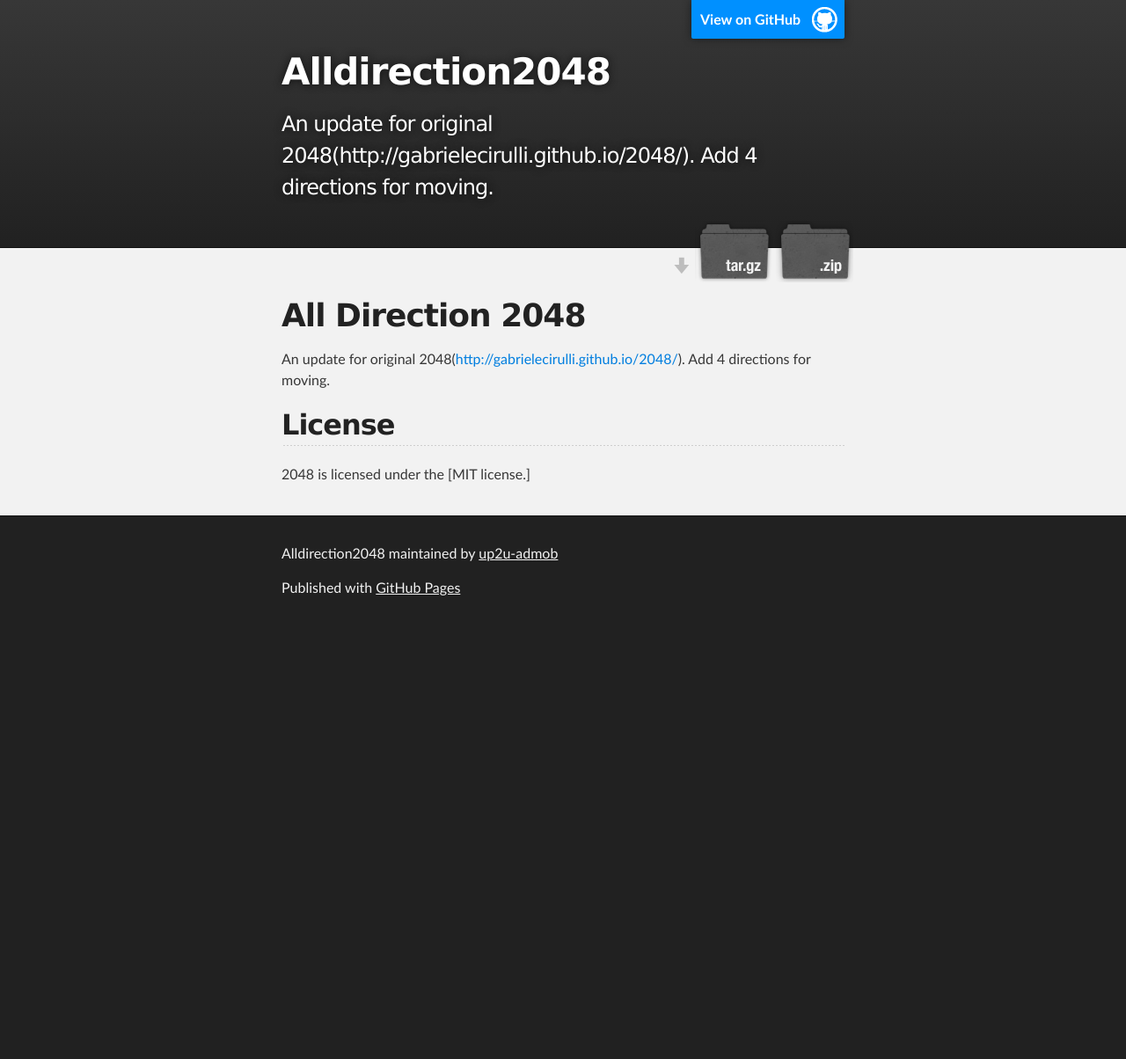
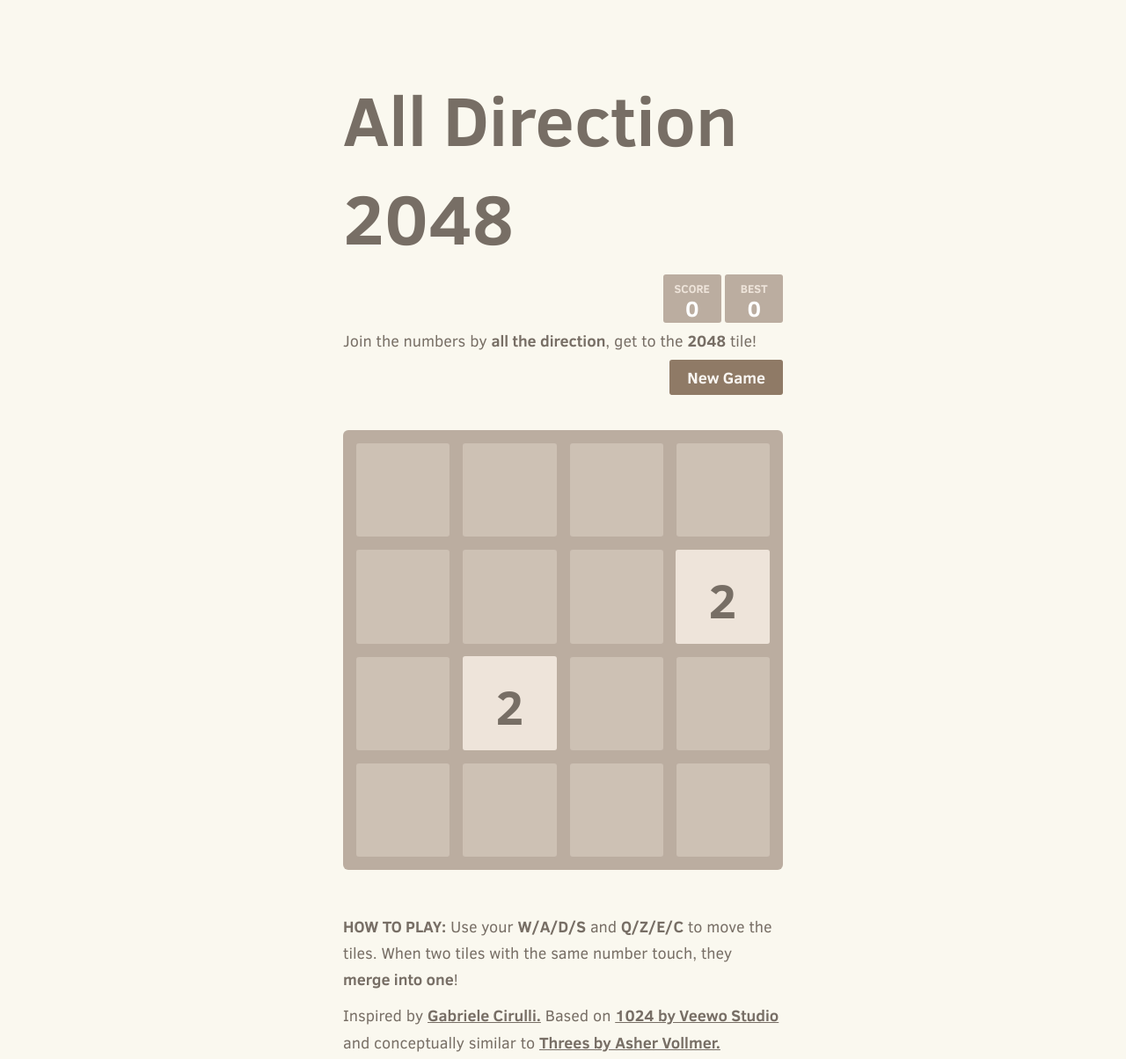
Before and after one commit to up2u-admob/AllDirection2048, a plain HTML site: page index.html in a window 1280 px wide. Shown: the whole page at 88% size. Before the commit the page ends 800 px from the top, so only its background shows below. Drawn offline with Linux system fonts and the light colour scheme.

Commit message:
Update index.html

```diff
--- a/index.html
+++ b/index.html
@@ -1,58 +1,94 @@
 <!DOCTYPE html>
 <html>
+<head>
+  <meta charset="utf-8">
+  <title>All Direction 2048</title>
 
-  <head>
-    <meta charset='utf-8' />
-    <meta http-equiv="X-UA-Compatible" content="chrome=1" />
-    <meta name="description" content="Alldirection2048 : An update for original 2048(http://gabrielecirulli.github.io/2048/). Add 4 directions for moving." />
+  <link href="style/main.css" rel="stylesheet" type="text/css">
+  <link rel="shortcut icon" href="favicon.ico">
+  <link rel="apple-touch-icon" href="meta/apple-touch-icon.png">
+  <link rel="apple-touch-startup-image" href="meta/apple-touch-startup-image-640x1096.png" media="(device-width: 320px) and (device-height: 568px) and (-webkit-device-pixel-ratio: 2)"> <!-- iPhone 5+ -->
+  <link rel="apple-touch-startup-image" href="meta/apple-touch-startup-image-640x920.png"  media="(device-width: 320px) and (device-height: 480px) and (-webkit-device-pixel-ratio: 2)"> <!-- iPhone, retina -->
+  <meta name="apple-mobile-web-app-capable" content="yes">
+  <meta name="apple-mobile-web-app-status-bar-style" content="black">
 
-    <link rel="stylesheet" type="text/css" media="screen" href="stylesheets/stylesheet.css">
-
-    <title>Alldirection2048</title>
-  </head>
-
-  <body>
-
-    <!-- HEADER -->
-    <div id="header_wrap" class="outer">
-        <header class="inner">
-          <a id="forkme_banner" href="https://github.com/up2u-admob/AllDirection2048">View on GitHub</a>
-
-          <h1 id="project_title">Alldirection2048</h1>
-          <h2 id="project_tagline">An update for original 2048(http://gabrielecirulli.github.io/2048/). Add 4 directions for moving.</h2>
-
-            <section id="downloads">
-              <a class="zip_download_link" href="https://github.com/up2u-admob/AllDirection2048/zipball/master">Download this project as a .zip file</a>
-              <a class="tar_download_link" href="https://github.com/up2u-admob/AllDirection2048/tarball/master">Download this project as a tar.gz file</a>
-            </section>
-        </header>
+  <meta name="HandheldFriendly" content="True">
+  <meta name="MobileOptimized" content="320">
+  <meta name="viewport" content="width=device-width, target-densitydpi=160dpi, initial-scale=1.0, maximum-scale=1, user-scalable=no, minimal-ui">
+</head>
+<body>
+  <div class="container">
+    <div class="heading">
+      <h1 class="title">All Direction 2048</h1>
+      <div class="scores-container">
+        <div class="score-container">0</div>
+        <div class="best-container">0</div>
+      </div>
     </div>
 
-    <!-- MAIN CONTENT -->
-    <div id="main_content_wrap" class="outer">
-      <section id="main_content" class="inner">
-        <h1>
-<a name="all-direction-2048" class="anchor" href="#all-direction-2048"><span class="octicon octicon-link"></span></a>All Direction 2048</h1>
-
-<p>An update for original 2048(<a href="http://gabrielecirulli.github.io/2048/">http://gabrielecirulli.github.io/2048/</a>).
-Add 4 directions for moving.</p>
-
-<h2>
-<a name="license" class="anchor" href="#license"><span class="octicon octicon-link"></span></a>License</h2>
-
-<p>2048 is licensed under the [MIT license.]</p>
-      </section>
+    <div class="above-game">
+      <p class="game-intro">Join the numbers by <strong>all the direction</strong>, get to the <strong>2048</strong> tile!</p>
+      <a class="restart-button">New Game</a>
     </div>
 
-    <!-- FOOTER  -->
-    <div id="footer_wrap" class="outer">
-      <footer class="inner">
-        <p class="copyright">Alldirection2048 maintained by <a href="https://github.com/up2u-admob">up2u-admob</a></p>
-        <p>Published with <a href="http://pages.github.com">GitHub Pages</a></p>
-      </footer>
+    <div class="game-container">
+      <div class="game-message">
+        <p></p>
+        <div class="lower">
+	        <a class="keep-playing-button">Keep going</a>
+          <a class="retry-button">Try again</a>
+        </div>
+      </div>
+
+      <div class="grid-container">
+        <div class="grid-row">
+          <div class="grid-cell"></div>
+          <div class="grid-cell"></div>
+          <div class="grid-cell"></div>
+          <div class="grid-cell"></div>
+        </div>
+        <div class="grid-row">
+          <div class="grid-cell"></div>
+          <div class="grid-cell"></div>
+          <div class="grid-cell"></div>
+          <div class="grid-cell"></div>
+        </div>
+        <div class="grid-row">
+          <div class="grid-cell"></div>
+          <div class="grid-cell"></div>
+          <div class="grid-cell"></div>
+          <div class="grid-cell"></div>
+        </div>
+        <div class="grid-row">
+          <div class="grid-cell"></div>
+          <div class="grid-cell"></div>
+          <div class="grid-cell"></div>
+          <div class="grid-cell"></div>
+        </div>
+      </div>
+
+      <div class="tile-container">
+
+      </div>
     </div>
 
+    <p class="game-explanation">
+      <strong class="important">How to play:</strong> Use your <strong>W/A/D/S</strong> and <strong>Q/Z/E/C</strong> to move the tiles. When two tiles with the same number touch, they <strong>merge into one</strong>!
+    </p>
+    <p>
+    Inspired by <a href="http://gabrielecirulli.com" target="_blank">Gabriele Cirulli.</a> Based on <a href="https://itunes.apple.com/us/app/1024!/id823499224" target="_blank">1024 by Veewo Studio</a> and conceptually similar to <a href="http://asherv.com/threes/" target="_blank">Threes by Asher Vollmer.</a>
+    </p>
+  </div>
 
-
-  </body>
+  <script src="js/bind_polyfill.js"></script>
+  <script src="js/classlist_polyfill.js"></script>
+  <script src="js/animframe_polyfill.js"></script>
+  <script src="js/keyboard_input_manager.js"></script>
+  <script src="js/html_actuator.js"></script>
+  <script src="js/grid.js"></script>
+  <script src="js/tile.js"></script>
+  <script src="js/local_storage_manager.js"></script>
+  <script src="js/game_manager.js"></script>
+  <script src="js/application.js"></script>
+</body>
 </html>
```
